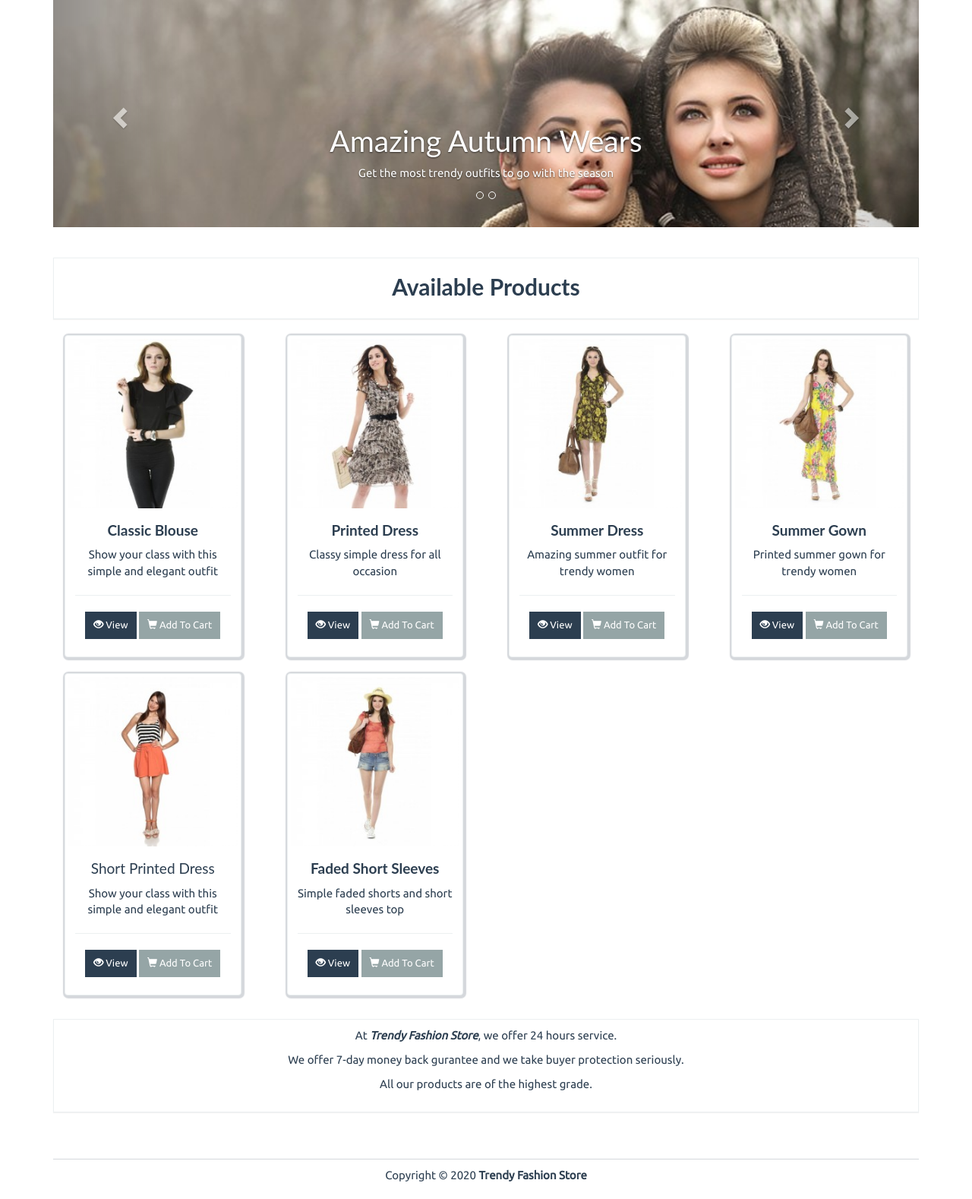
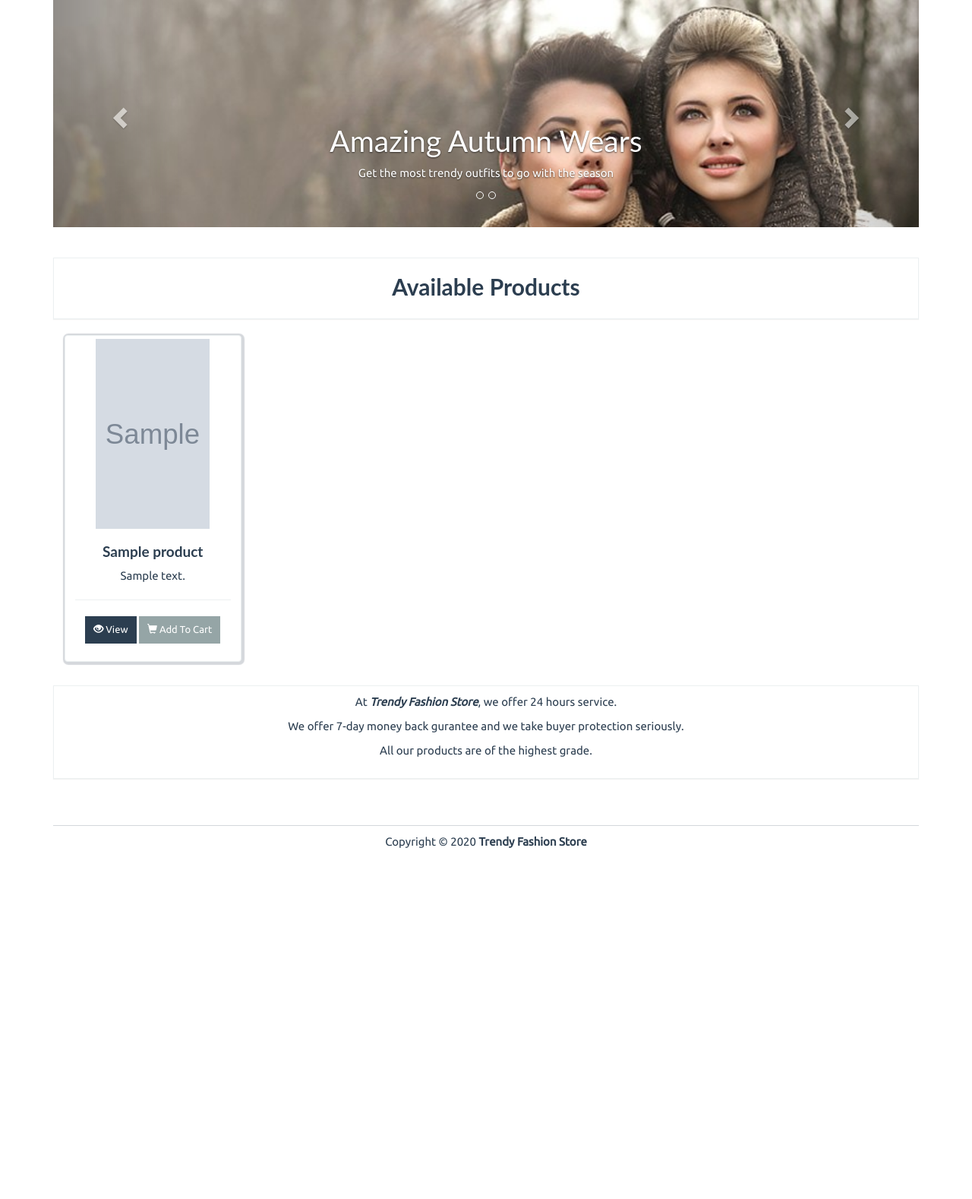
Before and after one commit to valenwin/store_app, a Flask app: template app/templates/index.html in a window 1280 px wide. Shown: the part 71-1649 px from the top of the page at 76% size. After the commit the page ends 1187 px from the top, so only its background shows below. Run offline with Flask 2, Linux system fonts and the light colour scheme; the template is opened without the code that fills it: values that come from a table or form of the project are taken from there, others are empty; tables that the repository leaves empty hold one stand-in row (values such as "Sample post"); grey boxes marked "Sample" are stand-in pictures; parts of the project's set-up code (start-up, migrations or seed data) failed here and were passed over; some libraries are stand-ins or nearby versions.

Commit message:
created products and product views

```diff
--- a/app/templates/base.html
+++ b/app/templates/base.html
@@ -48,7 +48,7 @@
                 <div class="navbar-header">
                     <button type="button" class="navbar-toggle" data-toggle="collapse" data-target=".navbar-ex1-collapse">
                         <span class="sr-only">Toggle navigation</span>
-                        <span class="icon-bar"><a href="{{ url_for('products_page.product') }}">Products</a></span>
+                        <span class="icon-bar"><a href="{{ url_for('index') }}">Products</a></span>
                         <span class="icon-bar"></span>
                         <span class="icon-bar"></span>
                     </button>
--- a/app/templates/index.html
+++ b/app/templates/index.html
@@ -53,158 +53,34 @@
 </div>
 
 <div class="row">
+    {% for product in products %}
 	<div class="col-lg-3">
 		<div class="col-xs-12 col-sm-12 col-md-12 col-lg-12">
 			<div class="thumbnail">
-				<a href="./view-product.html">
-					<img src="{{ url_for('static', filename='imgs/blouse.jpg') }}" alt="">
+				<a href="{{ url_for('products_page.view_product', product_id=product.id) }}">
+					<img src="{{ product.image }}" alt="" style="height: 250px; width: 150px;">
 				</a>
 				<div class="caption text-center">
-					<h4 class="bold">Classic Blouse</h4>
+					<h4 class="bold">{{ product.name }}</h4>
 					<p>
-						Show your class with this simple and elegant outfit
+						{{ product.description }}
 					</p>
 					<hr />
 					<p>
-						<a href="./view-product.html" class="btn btn-primary btn-sm">
+						<a href="{{ url_for('products_page.view_product', product_id=product.id) }}" class="btn btn-primary btn-sm">
 							<i class="glyphicon glyphicon-eye-open"></i> View
 						</a>
-						<a href="#" class="btn btn-default btn-sm">
-							<i class="glyphicon glyphicon-shopping-cart"></i> Add To Cart
-						</a>
+                        {% if product.stock > 0 %}
+                            <a href="#" class="btn btn-default btn-sm">
+                                <i class="glyphicon glyphicon-shopping-cart"></i> Add To Cart
+                            </a>
+                        {% endif %}
 					</p>
 				</div>
 			</div>
 		</div>
 	</div>
-
-	<div class="col-lg-3">
-		<div class="col-xs-12 col-sm-12 col-md-12 col-lg-12">
-			<div class="thumbnail">
-				<a href="./view-product.html">
-					<img src="{{ url_for('static', filename='imgs/printed-dress.jpg') }}" alt="">
-				</a>
-				<div class="caption text-center">
-					<h4 class="bold">Printed Dress</h4>
-					<p>
-						Classy simple dress for all occasion
-					</p>
-					<hr />
-					<p>
-						<a href="./view-product.html" class="btn btn-primary btn-sm">
-							<i class="glyphicon glyphicon-eye-open"></i> View
-						</a>
-						<a href="#" class="btn btn-default btn-sm">
-							<i class="glyphicon glyphicon-shopping-cart"></i> Add To Cart
-						</a>
-					</p>
-				</div>
-			</div>
-		</div>
-	</div>
-
-	<div class="col-lg-3">
-		<div class="col-xs-12 col-sm-12 col-md-12 col-lg-12">
-			<div class="thumbnail">
-				<a href="./view-product.html">
-					<img src="{{ url_for('static', filename='imgs/printed-summer-dress.jpg') }}" alt="">
-				</a>
-				<div class="caption text-center">
-					<h4 class="bold">Summer Dress</h4>
-					<p>
-						Amazing summer outfit for trendy women
-					</p>
-					<hr />
-					<p>
-						<a href="./view-product.html" class="btn btn-primary btn-sm">
-							<i class="glyphicon glyphicon-eye-open"></i> View
-						</a>
-						<a href="#" class="btn btn-default btn-sm">
-							<i class="glyphicon glyphicon-shopping-cart"></i> Add To Cart
-						</a>
-					</p>
-				</div>
-			</div>
-		</div>
-	</div>
-
-	<div class="col-lg-3">
-		<div class="col-xs-12 col-sm-12 col-md-12 col-lg-12">
-			<div class="thumbnail">
-				<a href="./view-product.html">
-					<img src="{{ url_for('static', filename='imgs/printed-summer-dress_2.jpg') }}" alt="">
-				</a>
-				<div class="caption text-center">
-					<h4 class="bold">Summer Gown</h4>
-					<p>
-						Printed summer gown for trendy women
-					</p>
-					<hr />
-					<p>
-						<a href="./view-product.html" class="btn btn-primary btn-sm">
-							<i class="glyphicon glyphicon-eye-open"></i> View
-						</a>
-						<a href="#" class="btn btn-default btn-sm">
-							<i class="glyphicon glyphicon-shopping-cart"></i> Add To Cart
-						</a>
-					</p>
-				</div>
-			</div>
-		</div>
-	</div>
-</div>
-
-<div class="row">
-	<div class="col-lg-3">
-		<div class="col-xs-12 col-sm-12 col-md-12 col-lg-12">
-			<div class="thumbnail">
-				<a href="./view-product.html">
-					<img src="{{ url_for('static', filename='imgs/printed-dress_2.jpg') }}" alt="">
-				</a>
-				<div class="caption text-center">
-					<h4>Short Printed Dress</h4>
-					<p>
-						Show your class with this simple and elegant outfit
-					</p>
-					<hr />
-					<p>
-						<a href="./view-product.html" class="btn btn-primary btn-sm">
-							<i class="glyphicon glyphicon-eye-open"></i> View
-						</a>
-						<a href="#" class="btn btn-default btn-sm">
-							<i class="glyphicon glyphicon-shopping-cart"></i> Add To Cart
-						</a>
-					</p>
-				</div>
-			</div>
-		</div>
-	</div>
-
-	<div class="col-lg-3">
-		<div class="col-xs-12 col-sm-12 col-md-12 col-lg-12">
-			<div class="thumbnail">
-				<a href="./view-product.html">
-					<img src="{{ url_for('static', filename='imgs/faded-short-sleeves-tshirt.jpg') }}" alt="">
-				</a>
-				<div class="caption text-center">
-					<h4 class="bold">Faded Short Sleeves</h4>
-					<p>
-						Simple faded shorts and short sleeves top
-					</p>
-					<hr />
-					<p>
-						<a href="./view-product.html" class="btn btn-primary btn-sm">
-							<i class="glyphicon glyphicon-eye-open"></i> View
-						</a>
-						<a href="#" class="btn btn-default btn-sm">
-							<i class="glyphicon glyphicon-shopping-cart"></i> Add To Cart
-						</a>
-					</p>
-				</div>
-			</div>
-		</div>
-	</div>
-
+    {% endfor %}
 </div>
 
 <div class="row pad">
--- a/app/views.py
+++ b/app/views.py
@@ -1,8 +1,11 @@
 from flask import render_template
 
 from app import app
+from .products.models import Product
 
 
 @app.route('/')
 def index():
-    return render_template('base.html')
+    products = Product.query.all()
+    return render_template('index.html',
+                           products=products)
```
Also changed, not shown: app/products/views.py (+6 -3 lines), app/templates/products/view-product.html (+18 -7 lines).
